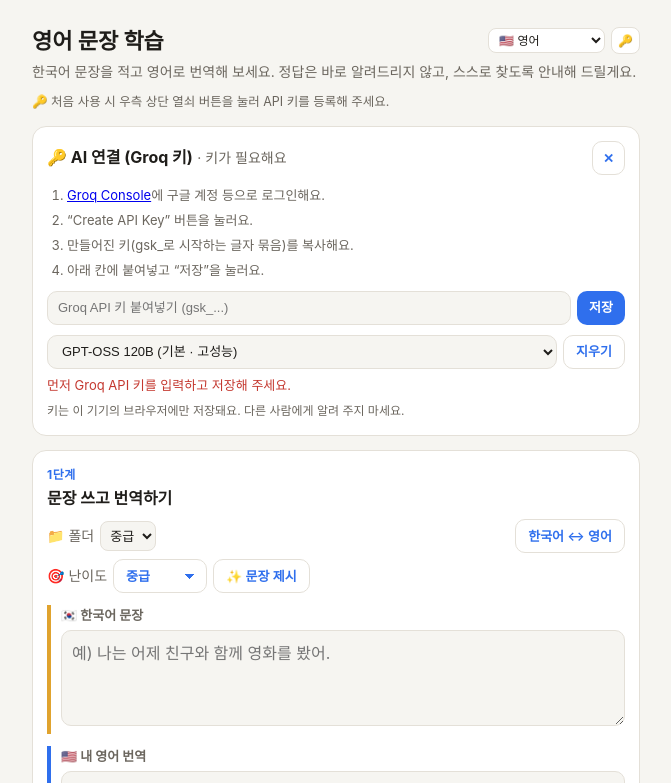
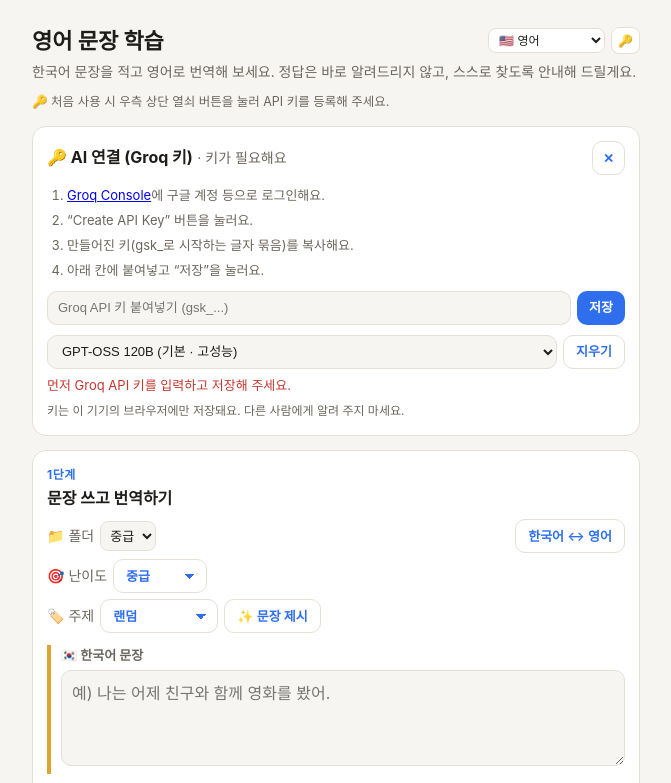
Before and after one commit to leehc7381-prog/HERO-, a plain HTML site: page index.html in a window 1280 px wide. Both pictures are taken after a click on the button "✨ 문장 제시". Shown: the top 783 px of the page, without its empty margins (304-975 px from the left). Drawn offline with Linux system fonts and the light colour scheme.

Commit message:
Add files via upload

```diff
--- a/index.html
+++ b/index.html
@@ -148,6 +148,21 @@ button.lang{margin:0;font-weight:400;background:var(--card);color:var(--ink);bor
     <option value="중급">중급</option>
     <option value="고급">고급</option>
   </select>
+</div>
+<div class="srow">
+  <span class="muted">🏷️ 주제</span>
+  <select id="topicSel" class="ctl" aria-label="주제 선택">
+    <option value="랜덤">랜덤</option>
+    <option value="일상생활">일상생활</option>
+    <option value="여행·교통">여행·교통</option>
+    <option value="음식·카페">음식·카페</option>
+    <option value="직장·비즈니스">직장·비즈니스</option>
+    <option value="쇼핑·결제">쇼핑·결제</option>
+    <option value="감정·관계">감정·관계</option>
+    <option value="취미·여가">취미·여가</option>
+    <option value="건강·병원">건강·병원</option>
+    <option value="시사·사회">시사·사회</option>
+  </select>
   <button id="genSent" type="button" class="ctl">✨ 문장 제시</button>
 </div>
 <div class="fb ko" id="srcBox"><label for="ko" id="srcLabel">🇰🇷 한국어 문장</label>
@@ -208,7 +223,7 @@ button.lang{margin:0;font-weight:400;background:var(--card);color:var(--ink);bor
 <p class="muted" style="margin:8px 0 0;font-size:12px">기록은 이 기기의 브라우저에 저장돼요.</p>
 </details>
 
-<div class="ver"><span>Version 3.8</span><span>Made by 성원 아름</span></div>
+<div class="ver"><span>Version 4.0</span><span>Made by 성원 아름</span></div>
 </main>
 
 <script>
@@ -458,6 +473,8 @@ function ensureLevelFolder(lv){
   refreshSel();
   renderHist();
 }
+try{ const st = localStorage.getItem("app:topic"); if(st) $("topicSel").value = st; }catch(e){}
+$("topicSel").onchange = () => { try{ localStorage.setItem("app:topic", $("topicSel").value); }catch(e){} };
 $("lvlSel").onchange = () => {
   const lv = $("lvlSel").value;
   try{ localStorage.setItem(L.ek + ":lvl", lv); }catch(e){}
@@ -475,11 +492,14 @@ $("genSent").onclick = async () => {
   clearAll();
   const recent = load().slice(0, 5).map(x => x.ko).join(" / ");
   const guide = LVL_GUIDE[lv] || lv;
+  const topics = ["일상생활","여행·교통","음식·카페","직장·비즈니스","쇼핑·결제","감정·관계","취미·여가","건강·병원","시사·사회"];
+  const rawTopic = $("topicSel").value || "랜덤";
+  const pickedTopic = rawTopic === "랜덤" ? topics[Math.floor(Math.random() * topics.length)] : rawTopic;
   const lower = getLowerLearned(lv);
   const lowerNote = lower ? `하위 등급에서 이미 배운 내용(${lower})을 자연스럽게 응용·확장해서 포함하라.\n` : "";
   const genPrompt = dir === "en2ko"
-    ? `한국인 학습자가 한국어로 해석 연습을 할 수 있도록 반드시 ${L.name} 문장 1개만 작성하라(한국어나 설명 절대 포함 금지).\n난이도(${lv}): ${guide}\n${lowerNote}${recent ? "최근 문장과 겹치지 않게: " + recent + "\n" : ""}위 길이·어휘·문법 기준을 엄격히 지켜라. JSON으로만 답하라:\n{"sentence":"${L.name} 문장 1개"}`
-    : `한국인 학습자가 ${L.name}로 번역 연습을 할 수 있도록 반드시 순수 한국어 문장 1개만 작성하라(${L.name} 등 외국어나 번역을 절대 쓰지 마라).\n난이도(${lv}): ${guide} (한국어 문장 자체의 어휘·구조·길이도 이 난이도에 맞추되, 번역했을 때 위 기준이 나오도록 구성하라)\n${lowerNote}${recent ? "최근 문장과 겹치지 않게: " + recent + "\n" : ""}JSON으로만 답하라:\n{"sentence":"순수 한국어 문장 1개"}`;
+    ? `한국인 학습자가 한국어로 해석 연습을 할 수 있도록 반드시 ${L.name} 문장 1개만 작성하라(한국어나 설명 절대 포함 금지).\n난이도(${lv}): ${guide}\n주제(${pickedTopic}): 반드시 이 주제 상황에 어울리는 자연스러운 문장으로 작성하라.\n${lowerNote}${recent ? "최근 문장과 겹치지 않게: " + recent + "\n" : ""}위 길이·어휘·문법 기준을 엄격히 지켜라. JSON으로만 답하라:\n{"sentence":"${L.name} 문장 1개"}`
+    : `한국인 학습자가 ${L.name}로 번역 연습을 할 수 있도록 반드시 순수 한국어 문장 1개만 작성하라(${L.name} 등 외국어나 번역을 절대 쓰지 마라).\n난이도(${lv}): ${guide} (한국어 문장 자체의 어휘·구조·길이도 이 난이도에 맞추되, 번역했을 때 위 기준이 나오도록 구성하라)\n주제(${pickedTopic}): 반드시 이 주제 상황에 어울리는 자연스러운 문장으로 작성하라.\n${lowerNote}${recent ? "최근 문장과 겹치지 않게: " + recent + "\n" : ""}JSON으로만 답하라:\n{"sentence":"순수 한국어 문장 1개"}`;
   try{
     const r = await sample.json(genPrompt);
     if(r && r.sentence){ $("ko").value = r.sentence.trim(); fitBox($("ko")); $("en").focus(); }
```
